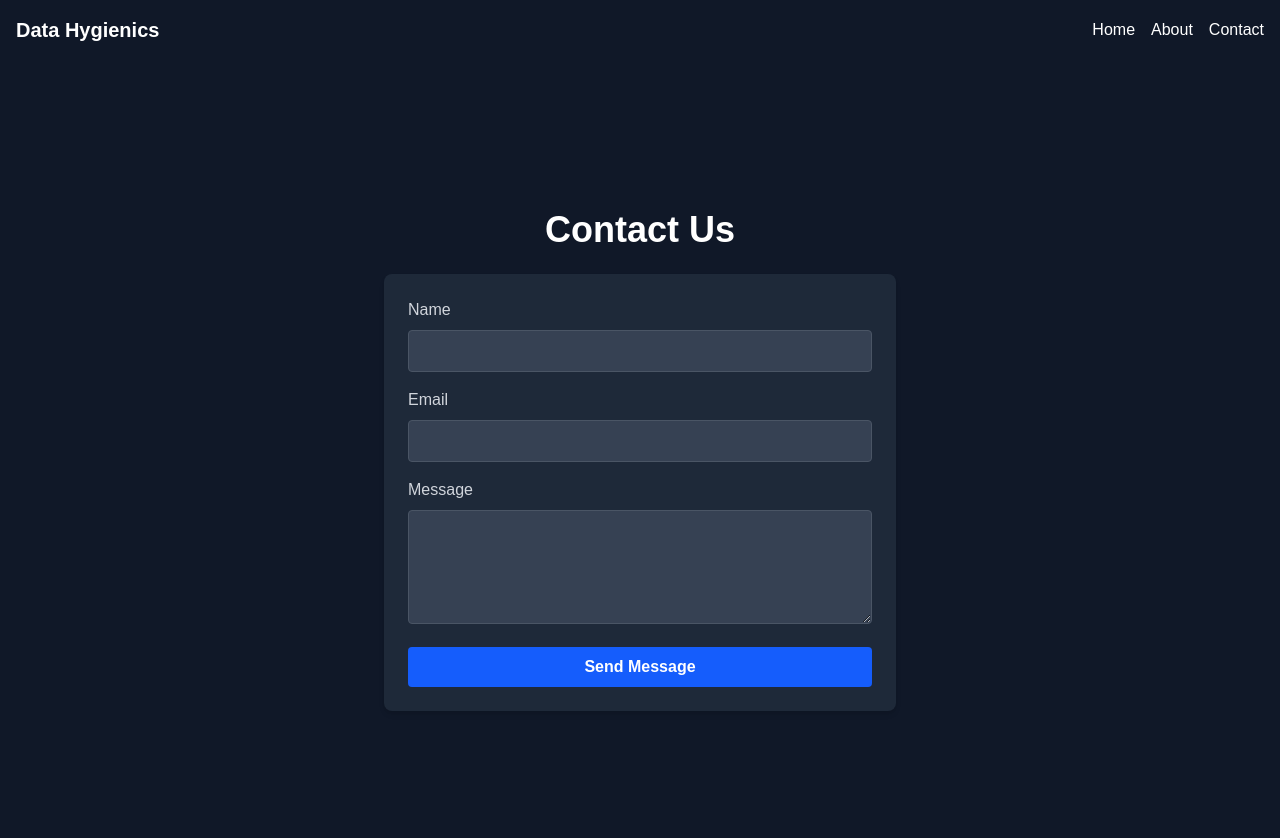
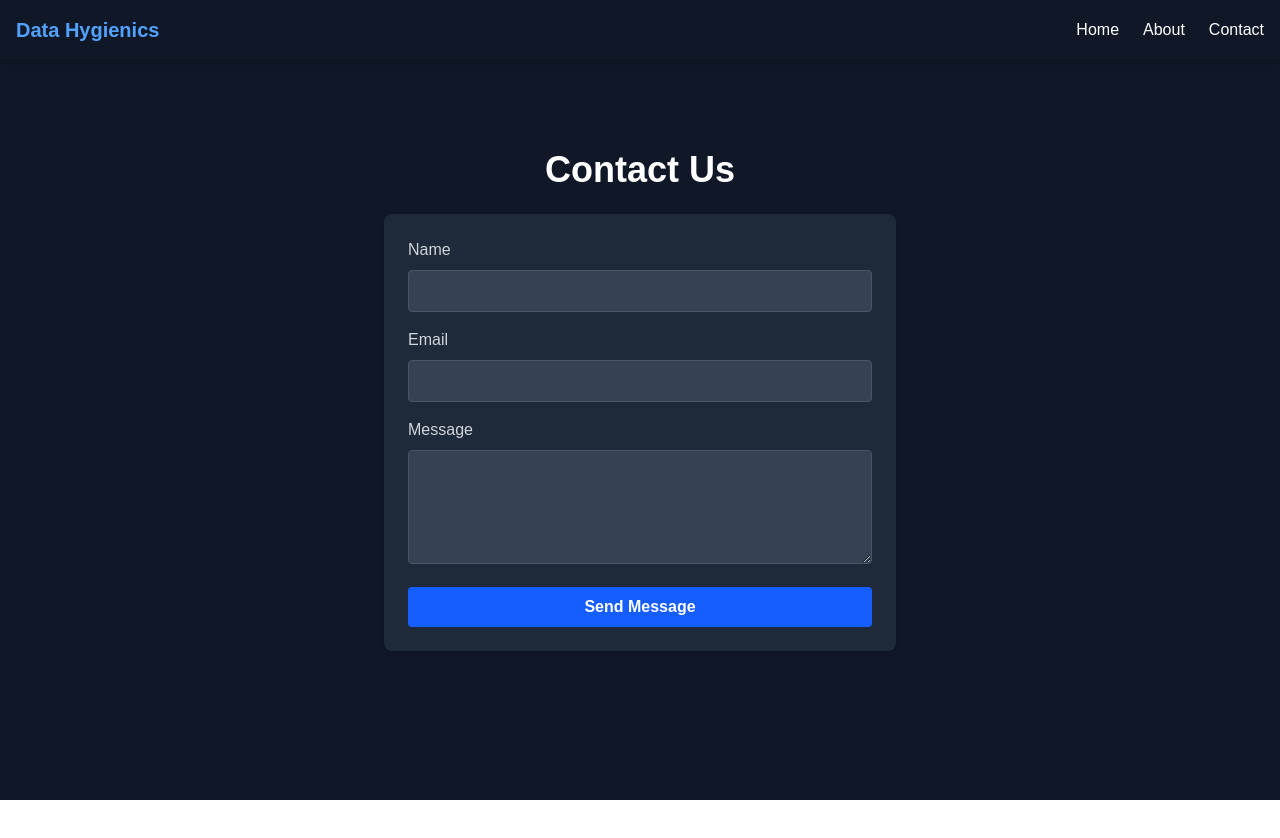
Before and after one commit to jhuntermontell/my-website, a Next.js app: page /contact in a window 1280 px wide. Shown: the top 838 px of the page. After the commit the page ends 800 px from the top, so only its background shows below. Built offline with nearby package versions, Linux system fonts and the light colour scheme.

Commit message:
Added styling to home, contact, and navbar

```diff
--- a/app/components/Navbar.jsx
+++ b/app/components/Navbar.jsx
@@ -2,17 +2,26 @@ import Link from "next/link";
 
 export default function Navbar() {
   return (
-    <nav className="w-full bg-gray-900 text-white p-4">
+    <nav className="w-full bg-gray-900 text-white p-4 fixed top-0 left-0 right-0 shadow-md z-50">
       <div className="container mx-auto flex justify-between items-center">
-        <h1 className="text-xl font-bold">Data Hygienics</h1>
-        <div className="space-x-4">
-          <Link href="/" className="hover:text-gray-400">
+        <h1 className="text-xl font-bold text-blue-400">Data Hygienics</h1>
+        <div className="space-x-6">
+          <Link
+            href="/"
+            className="hover:text-blue-300 transition duration-300"
+          >
             Home
           </Link>
-          <Link href="/about" className="hover:text-gray-400">
+          <Link
+            href="/about"
+            className="hover:text-blue-300 transition duration-300"
+          >
             About
           </Link>
-          <Link href="/contact" className="hover:text-gray-400">
+          <Link
+            href="/contact"
+            className="hover:text-blue-300 transition duration-300"
+          >
             Contact
           </Link>
         </div>
--- a/app/contact/page.js
+++ b/app/contact/page.js
@@ -25,7 +25,7 @@ export default function Contact() {
     });
 
     if (response.ok) {
-      setStatus("Message received. Thanks! 📨");
+      setStatus("Message received. Thanks! 📬");
       setFormData({ name: "", email: "", message: "" });
     } else {
       setStatus("Oof! Something went wrong. ❌");
--- a/app/page.js
+++ b/app/page.js
@@ -20,14 +20,14 @@ export default function Home() {
           for businesses.
         </p>
         <div className="flex justify-center gap-8 mt-6 flex-wrap">
-          <div className="bg-gray-700 p-8 rounded-xl shadow-lg w-72 transform transition hover:scale-105">
+          <div className="bg-gray-700 p-8 rounded-xl shadow-lg w-72 transform transition hover:scale-105 hover:bg-gray-600">
             <h3 className="text-2xl font-bold text-blue-400">IT Consulting</h3>
             <p className="mt-2 text-sm text-gray-300">
               Expert advice and strategic planning to optimize your IT
               infrastructure.
             </p>
           </div>
-          <div className="bg-gray-700 p-8 rounded-xl shadow-lg w-72 transform transition hover:scale-105">
+          <div className="bg-gray-700 p-8 rounded-xl shadow-lg w-72 transform transition hover:scale-105 hover:bg-gray-600">
             <h3 className="text-2xl font-bold text-blue-400">
               Cloud Solutions
             </h3>
@@ -35,7 +35,7 @@ export default function Home() {
               Seamless cloud integration and management for your business needs.
             </p>
           </div>
-          <div className="bg-gray-700 p-8 rounded-xl shadow-lg w-72 transform transition hover:scale-105">
+          <div className="bg-gray-700 p-8 rounded-xl shadow-lg w-72 transform transition hover:scale-105 hover:bg-gray-600">
             <h3 className="text-2xl font-bold text-blue-400">Cybersecurity</h3>
             <p className="mt-2 text-sm text-gray-300">
               Protect your business with top-tier security strategies and tools.
```
